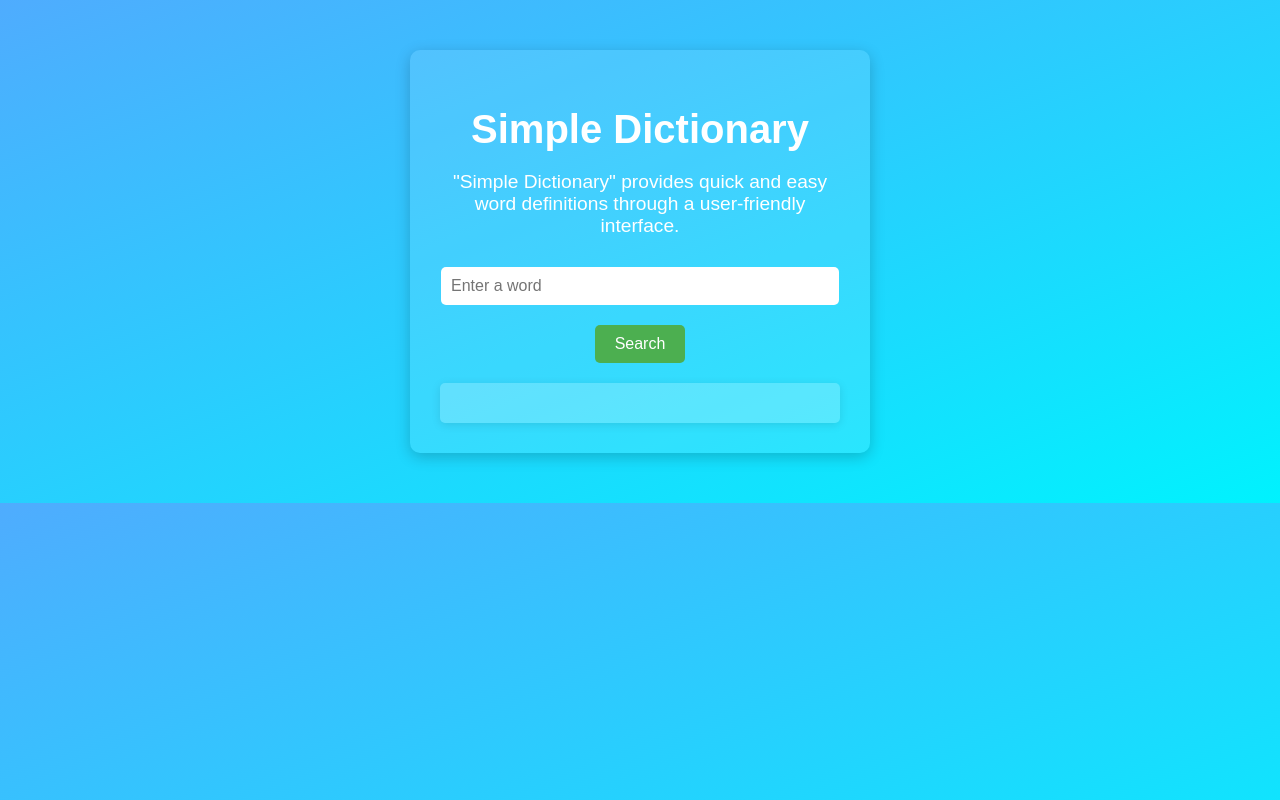
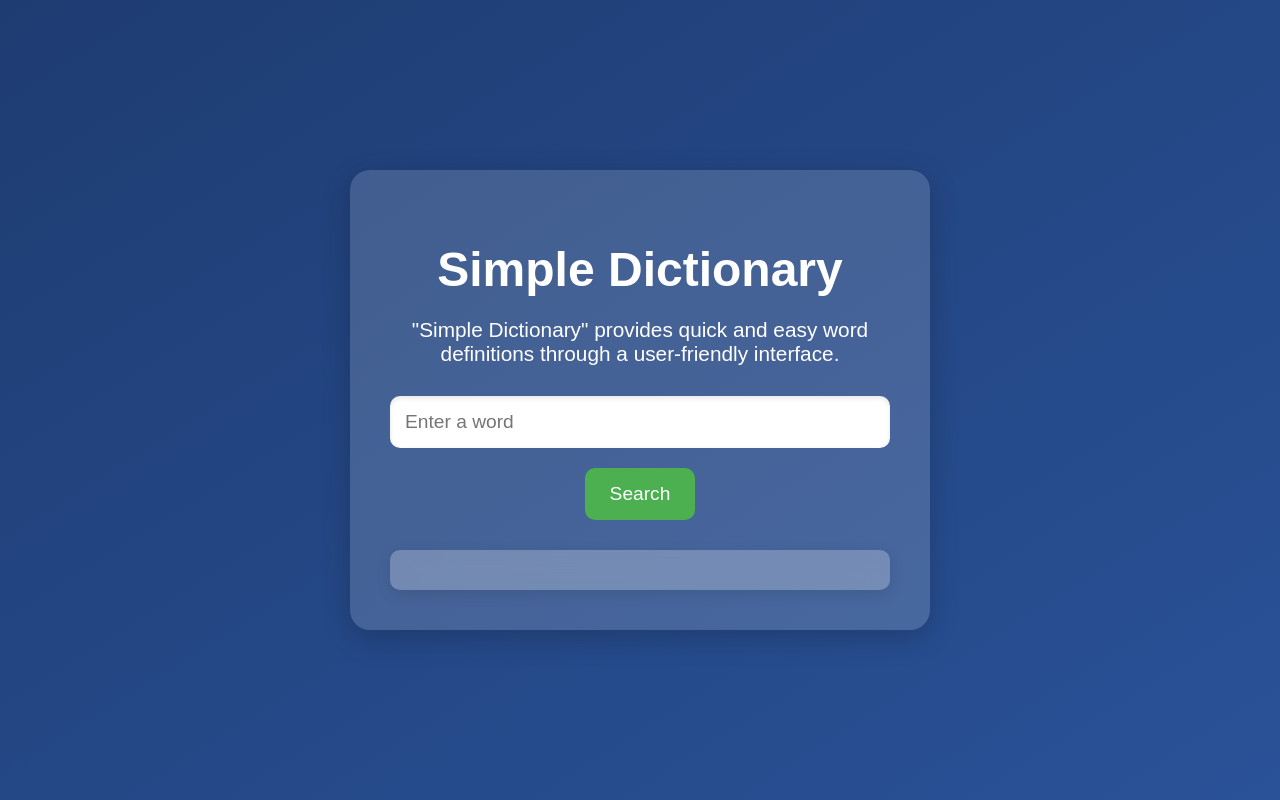
Before and after one commit to yazeed1233/data-analysis-project, a PHP site: page / in a window 1280 px wide. Run offline with PHP 8.4, Linux system fonts and the light colour scheme; data that the repository does not hold is empty.

Commit message:
Deploying...

```diff
--- a/site/index.php
+++ b/site/index.php
@@ -39,56 +39,63 @@ $conn->close();
     <style>
         body {
             font-family: 'Arial', sans-serif;
-            background: linear-gradient(to bottom right, #4facfe, #00f2fe);
+            background: linear-gradient(to bottom right, #1e3c72, #2a5298);
             color: #fff;
             text-align: center;
-            padding: 50px;
             margin: 0;
+            display: flex;
+            align-items: center;
+            justify-content: center;
+            height: 100vh;
+            overflow: hidden;
         }
         .container {
-            background-color: rgba(255, 255, 255, 0.1);
-            border-radius: 10px;
-            padding: 30px;
-            box-shadow: 0 4px 15px rgba(0, 0, 0, 0.2);
-            max-width: 400px;
-            margin: auto;
+            background-color: rgba(255, 255, 255, 0.15);
+            border-radius: 20px;
+            padding: 40px;
+            box-shadow: 0 8px 30px rgba(0, 0, 0, 0.2);
+            width: 90%;
+            max-width: 500px;
         }
         h1 {
-            font-size: 2.5em;
-            margin-bottom: 10px;
+            font-size: 3em;
+            margin-bottom: 20px;
         }
         p.description {
-            font-size: 1.2em;
+            font-size: 1.3em;
             margin-bottom: 30px;
         }
         input[type="text"] {
-            padding: 10px;
-            width: calc(100% - 22px);
+            padding: 15px;
+            width: calc(100% - 30px);
             margin-bottom: 20px;
             border: none;
-            border-radius: 5px;
-            font-size: 1em;
+            border-radius: 10px;
+            font-size: 1.2em;
+            box-shadow: inset 0 2px 5px rgba(0, 0, 0, 0.1);
         }
         input[type="submit"] {
-            padding: 10px 20px;
+            padding: 15px 25px;
             background-color: #4CAF50;
             color: white;
             border: none;
-            border-radius: 5px;
+            border-radius: 10px;
             cursor: pointer;
-            font-size: 1em;
-            transition: background-color 0.3s ease;
+            font-size: 1.2em;
+            transition: background-color 0.3s ease, transform 0.2s;
         }
         input[type="submit"]:hover {
             background-color: #45a049;
+            transform: translateY(-2px);
         }
         .definition {
-            margin-top: 20px;
+            margin-top: 30px;
             font-size: 1.5em;
-            background-color: rgba(255, 255, 255, 0.2);
+            background-color: rgba(255, 255, 255, 0.25);
             padding: 20px;
-            border-radius: 5px;
-            box-shadow: 0 2px 10px rgba(0, 0, 0, 0.1);
+            border-radius: 10px;
+            box-shadow: 0 4px 15px rgba(0, 0, 0, 0.1);
+            backdrop-filter: blur(10px);
         }
     </style>
 </head>
```
